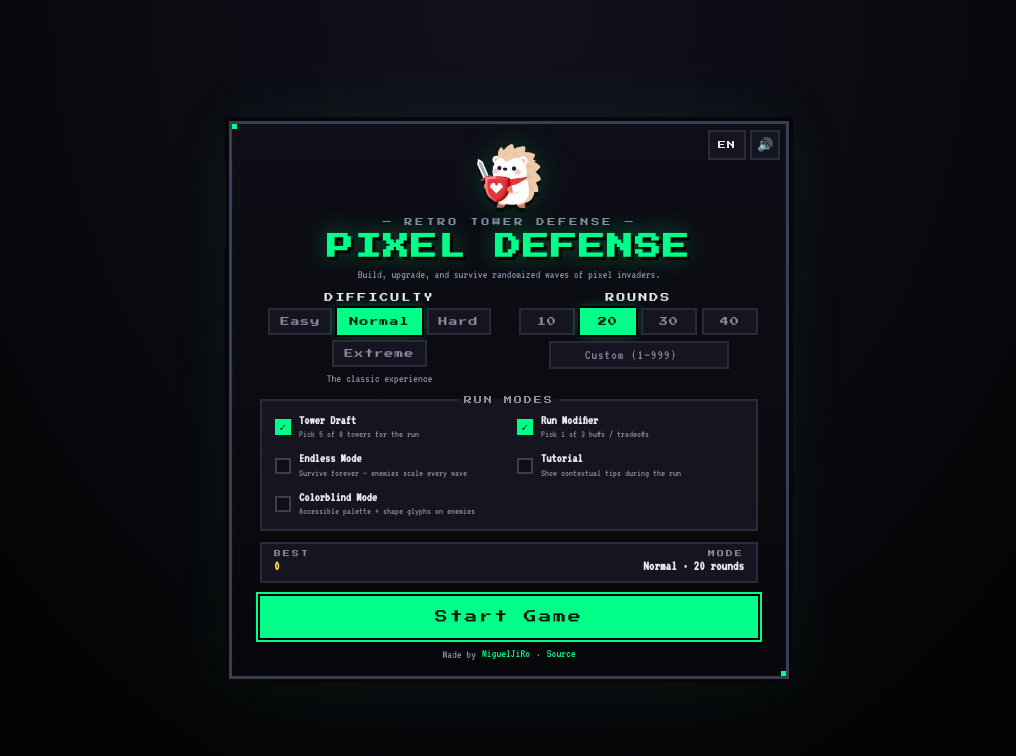
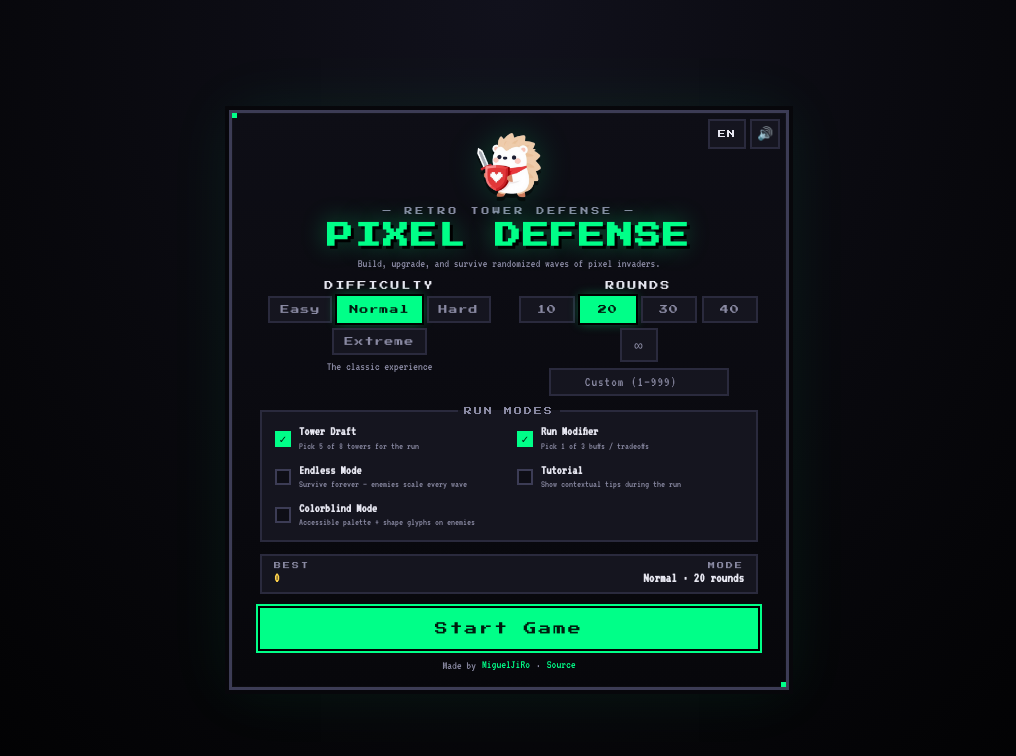
Before and after one commit to MiguelJiRo/Pixel-Defense, a React (Vite) app: page / in a window 1280 px wide. Shown: the top 756 px of the page, without its empty margins (131-1147 px from the left). Built offline with nearby package versions, Linux system fonts and the light colour scheme.

Commit message:
Add Infinite button to rounds row that toggles Endless mode (#12)

```diff
--- a/src/components/StartMenu.css
+++ b/src/components/StartMenu.css
@@ -168,6 +168,18 @@
   color: #001b0e;
   border-color: var(--accent);
   box-shadow: 0 0 0 2px #000, 0 0 12px rgba(0, 255, 136, 0.4);
+}
+
+.menu-button:disabled {
+  opacity: 0.4;
+  cursor: not-allowed;
+}
+
+.menu-button.infinite-button {
+  font-size: 14px;
+  letter-spacing: 0;
+  min-width: 38px;
+  padding: 6px 10px;
 }
 
 .hint {
--- a/src/components/StartMenu.jsx
+++ b/src/components/StartMenu.jsx
@@ -149,7 +149,7 @@ function StartMenu({ onStart }) {
           <div className="hint">{activeDifficultyHint}</div>
         </fieldset>
 
-        <fieldset className="config-section" disabled={endlessEnabled}>
+        <fieldset className="config-section">
           <legend>{t('menu.rounds')}</legend>
           <div className="button-group" role="radiogroup" aria-label={t('menu.rounds')}>
             {ROUND_PRESETS.map(n => (
@@ -157,14 +157,25 @@ function StartMenu({ onStart }) {
                 key={n}
                 type="button"
                 role="radio"
-                aria-checked={!customRounds && rounds === n}
-                className={`menu-button ${!customRounds && rounds === n ? 'active' : ''}`}
+                aria-checked={!endlessEnabled && !customRounds && rounds === n}
+                className={`menu-button ${!endlessEnabled && !customRounds && rounds === n ? 'active' : ''}`}
                 onClick={() => pickRounds(n)}
                 disabled={endlessEnabled}
               >
                 {n}
               </button>
             ))}
+            <button
+              type="button"
+              role="radio"
+              aria-checked={endlessEnabled}
+              className={`menu-button infinite-button ${endlessEnabled ? 'active' : ''}`}
+              onClick={() => { sound.uiClick(); setEndlessEnabled(v => !v) }}
+              title={t('menu.endless.hint')}
+              disabled={tutorialEnabled}
+            >
+              ∞
+            </button>
           </div>
           <label className="custom-input">
             <span className="visually-hidden">{t('menu.customRoundsLabel')}</span>
```
